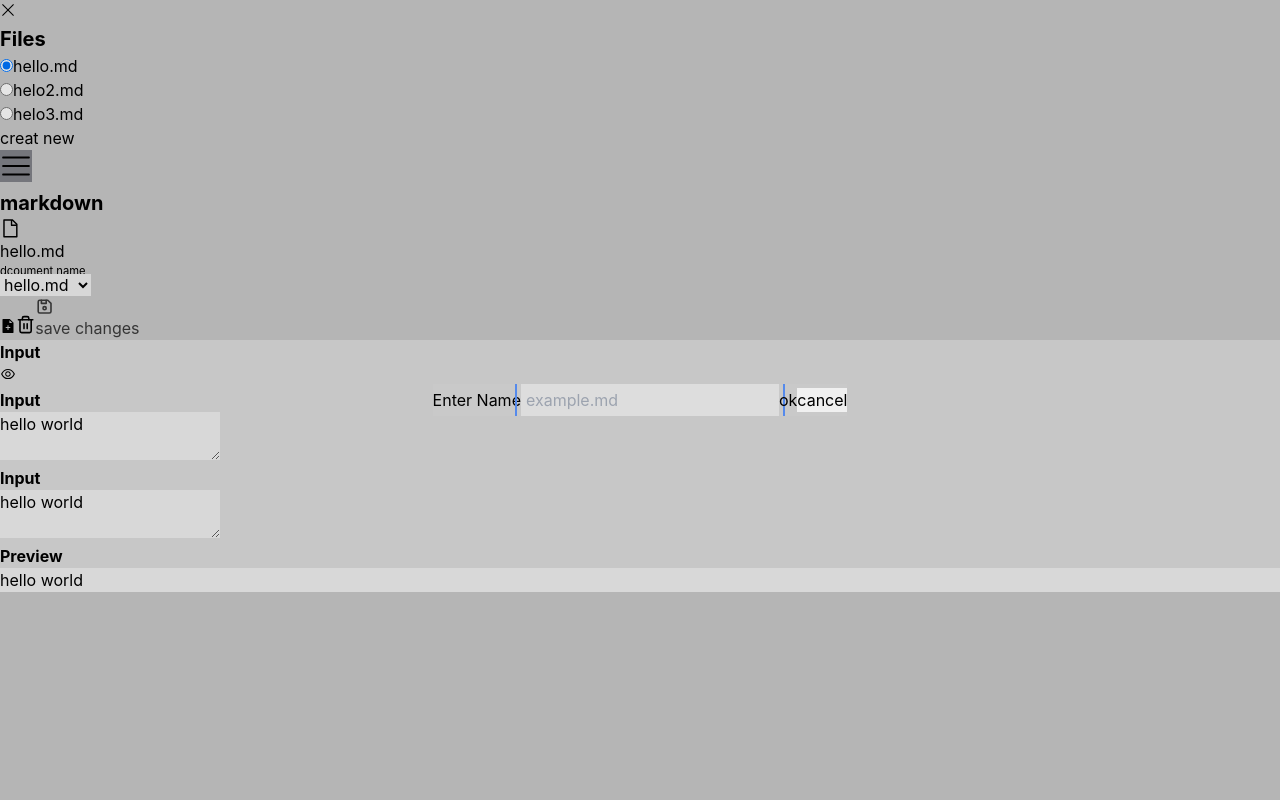
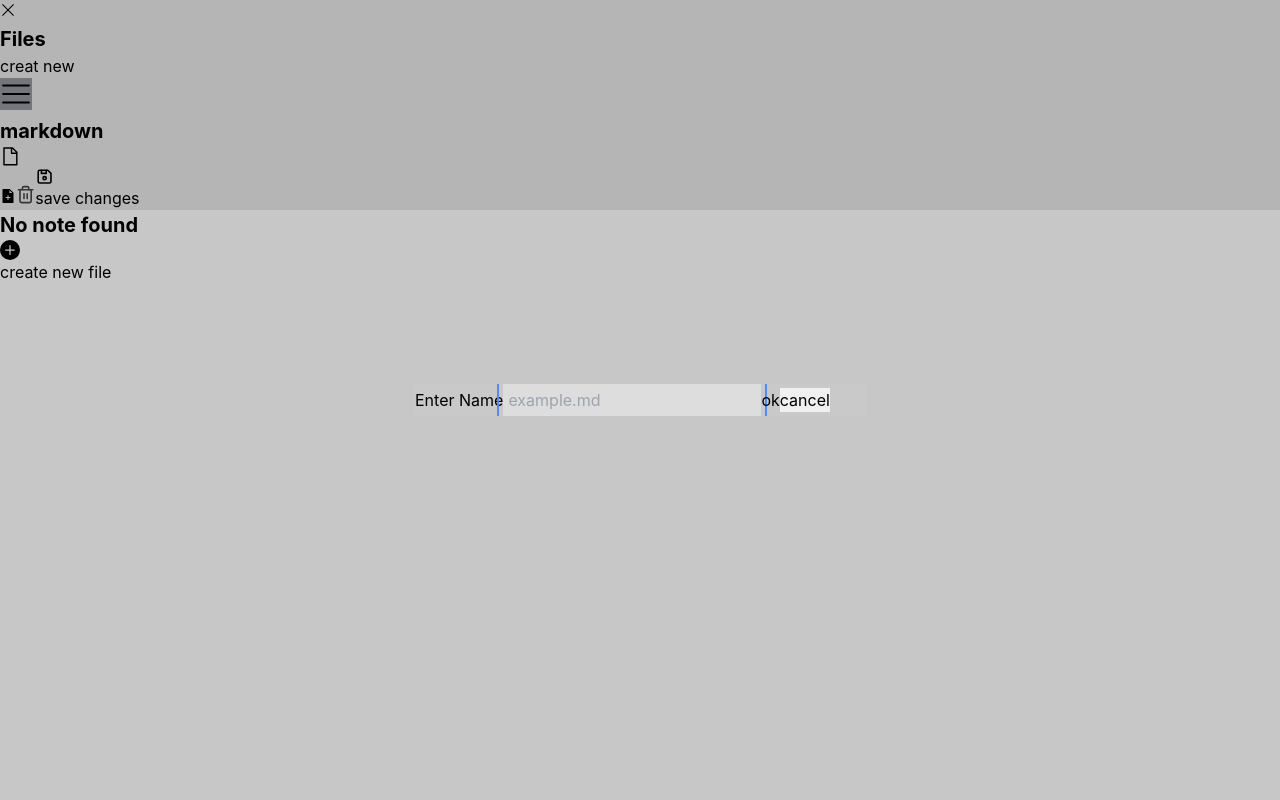
Before and after one commit to susobhandas07/Markdown-Editor, a React (Vite) app: page / in a window 1280 px wide. Both pictures are taken after a click on the button "creat new". Shown: the top 800 px of the page. Built offline with nearby package versions, Linux system fonts and the light colour scheme.

Commit message:
added ham-menue transition, local-storage access

```diff
--- a/src/App.tsx
+++ b/src/App.tsx
@@ -3,7 +3,6 @@ import BlankPage from './BlankPage.tsx';
 import Header from './header.tsx';
 import Input from './input.tsx';
 import Preview from './preview.tsx';
-import datas from './assets/datas.json';
 import './App.css'
 import { AiOutlineEye, AiOutlineEyeInvisible } from "react-icons/ai";
 
@@ -22,10 +21,11 @@ interface Action {
 }
 
 function App() {
-
+  const localStorageKey = 'md-notes';
+  const storedNotes: File[] = JSON.parse(window.localStorage.getItem(localStorageKey) || "[]") || [];
   const initialState: State = {
-    notes: datas,
-    key: datas[0].name
+    notes: storedNotes,
+    key: storedNotes.length > 0 ? storedNotes[0].name : ""
   }
 
   const findNote = () => {
@@ -70,9 +70,13 @@ function App() {
     setDisplay(prevState => !prevState);
   }
 
+  const saveChanges = () => {
+    window.localStorage.setItem(localStorageKey, JSON.stringify(state.notes));
+  }
+
   return (
     <>
-      <Header fileName={state.key} files={state.notes.map((item) => item.name)} handeler={setState} />
+      <Header fileName={state.key} files={state.notes.map((item) => item.name)} handeler={setState} saveChanges={saveChanges} />
       {state.notes.length > 0
         ? <div
           className='md:flex gap-1 bg-header'
@@ -80,7 +84,7 @@ function App() {
           <section className='md:hidden flex justify-between items-center px-5'
             style={{ backgroundColor: "var(--bg-display-name)" }}>
             <h5 className="md:hidden tracking-widest uppercase mt-2">{display ? "Preview" : "Input"}</h5>
-            <button className="animate-morph" onClick={toggleDisplay}>
+            <button className="animate-morph" onClick={toggleDisplay} title='Preview'>
               {display
                 ? <AiOutlineEyeInvisible />
                 : <AiOutlineEye />}
--- a/src/Menue.tsx
+++ b/src/Menue.tsx
@@ -7,10 +7,10 @@ interface Props {
 }
 function Menue({ children, visible, handeler }: Props) {
     return (
-        <div className="md:hidden absolute top-0 z-10 w-72 h-screen text-right p-4"
-            style={{ backgroundColor: "var(--bg-header)", animation: "all 500ms", left: visible ? "0" : "-288px" }}
+        <div className="md:hidden absolute top-0 z-10 w-72 h-screen text-right p-4 flex flex-col"
+            style={{ backgroundColor: "var(--bg-header)", transitionDuration: "500ms", left: "-288px", transform: visible ? "translateX(288px)" : "" }}
         >
-            <button onClick={() => handeler()} className="px-5 py-2 rounded-md"><RxCross1 /></button>
+            <button onClick={() => handeler()} className="px-5 py-2 rounded-md self-end"><RxCross1 /></button>
             <h4 className="text-center">Files</h4>
             {children}
         </div>
--- a/src/assets/datas.json
+++ /dev/null
@@ -1,14 +0,0 @@
-[
-    {
-        "name": "hello",
-        "content": "hello world"
-    },
-    {
-        "name": "helo2",
-        "content": "# helo 2nd time"
-    },
-    {
-        "name": "helo3",
-        "content": "let's try this --- "
-    }
-]
--- a/src/header.tsx
+++ b/src/header.tsx
@@ -8,10 +8,11 @@ import { useRef, useState } from "react";
 interface Props {
     fileName: string,
     files: string[],
-    handeler: Function
+    handeler: Function,
+    saveChanges: Function,
 }
 
-export default function main({ fileName, files, handeler }: Props) {
+export default function main({ fileName, files, handeler, saveChanges }: Props) {
     const modal = useRef<HTMLDialogElement | null>(null);
     const modalInput = useRef<HTMLInputElement | null>(null);
     const [menueVisible, setMenueVisibility] = useState(false);
@@ -103,6 +104,7 @@ export default function main({ fileName, files, handeler }: Props) {
                 visible={menueVisible}
                 handeler={toggleMenue}
             >
+                <>
                     <section className="grid place-items-center mt-5" >
                         {files.map((fName) =>
                             <section key={fName} className="bg-gray-400 dark:bg-gray-700 w-full  text-center mb-1 rounded-md">
@@ -110,8 +112,9 @@ export default function main({ fileName, files, handeler }: Props) {
                                 <label className="block my-1" htmlFor={fName}>{fName}.md</label>
                             </section>
                         )}
-                    <button className="w-full px-3 py-2 rounded-md bg-blue-500 text-white" onClick={openModal}>creat new</button>
                     </section>
+                    <button className="w-full px-3 py-2 rounded-md bg-blue-500 text-white mt-auto" onClick={openModal}>creat new</button>
+                </>
             </Menue>
             <button
                 className="md:hidden px-4 py-2 animate-morph cursor-pointer relative"
@@ -126,28 +129,28 @@ export default function main({ fileName, files, handeler }: Props) {
 
             <AiOutlineFile className="mx-6 md:mx-1" style={{ fontSize: "1.3em" }} />
 
-            <p className="md:hidden">{fileName}.md</p>
+            <p className="md:hidden">{fileName ? `${fileName}.md` : ""}</p>
 
-            <section className="hidden md:block mx-4 md:mx-1" >
+            {files.length > 0 && <section className="hidden md:block mx-4 md:mx-1" >
                 <p
                     className="capitalize"
                     style={{ fontSize: "0.7em", marginBottom: "-7px" }}
                 >
                     dcoument name
                 </p>
-                <select className="bg-transparent mt-1" value={fileName} name="key" onChange={(e) => handeler({ type: "updateKey", payLoad: e.target.value })}>
-                    {files.map((fileName) => <option className="p-0 font-medium" key={fileName} value={fileName}>{fileName}.md</option>)}
+                <select className="bg-transparent mt-1" value={fileName ? fileName : ""} name="key" onChange={(e) => handeler({ type: "updateKey", payLoad: e.target.value })}>
+                    {files.map((fileName) => <option className="p-0 font-medium" key={fileName} value={fileName}>{fileName ? `${fileName}.md` : ""}</option>)}
                 </select>
-            </section>
+            </section>}
 
-            <button className="hidden md:block md:mx-1 text-xl animate-morph" id="open-modal" onClick={openModal}>
+            <button className="hidden md:block md:mx-1 text-xl animate-morph" id="open-modal" onClick={openModal} title="Create File">
                 <AiFillFileAdd />
             </button>
 
             <dialog
                 className="px-7 py-5 rounded  text-current"
                 id="modal"
-                style={{ backgroundColor: "var(--bg-header)" }}
+                style={{ backgroundColor: "var(--bg-header)", width: "min(90%,450px)" }}
                 ref={modal}
             >
                 <label htmlFor="new-file-name">Enter Name</label>
@@ -157,7 +160,7 @@ export default function main({ fileName, files, handeler }: Props) {
                     name="new-file-name"
                     type="text"
                     placeholder="example.md"
-                    className="block my-3 mb-6 w-96 rounded px-1 focus-ring"
+                    className="block my-3 mb-6 w-full rounded px-1 focus-ring"
                     style={{ backgroundColor: "var(--bg-display-name)", padding: "4px 5px" }}
                 />
 
@@ -176,13 +179,15 @@ export default function main({ fileName, files, handeler }: Props) {
                 className="animate-morph cursor-pointer mx-2 ml-auto"
                 style={{ fontSize: "1.2em" }}
                 onClick={() => { delete_file() }}
+                disabled={files.length <= 0}
+                title="Delete File"
             >
                 <FiTrash2 />
             </button>
 
             <button
                 className="bg-red-600 mr-3 md:mx-4 my-2 flex items-center gap-2 px-2 rounded py-1 capitalize animate-morph cursor-pointer text-white"
-                disabled={true}
+                onClick={() => { saveChanges(); }}
             >
                 <TbDeviceFloppy style={{ fontSize: "1.2em" }} />
                 <p className="hidden md:inline">save changes</p>
```
Lines whose indentation alone changed are shown as unchanged.
